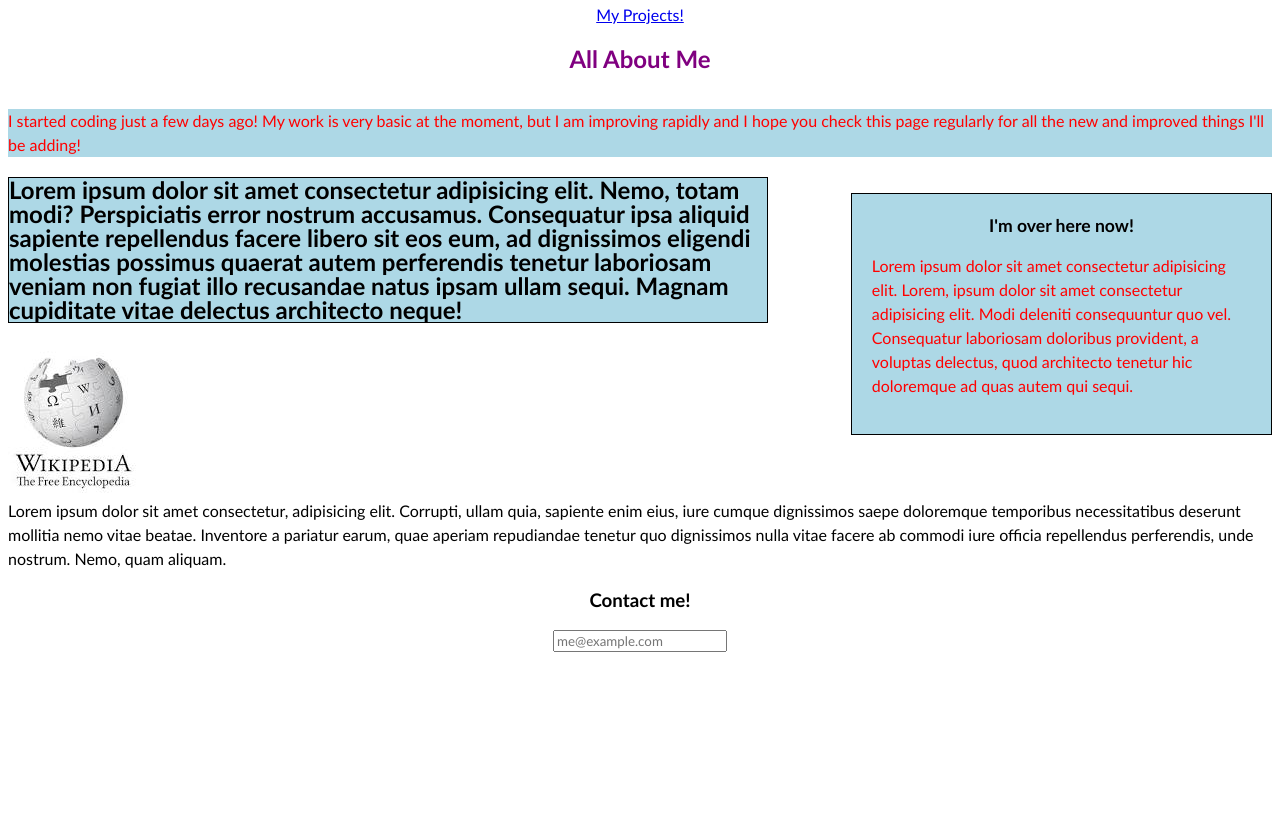
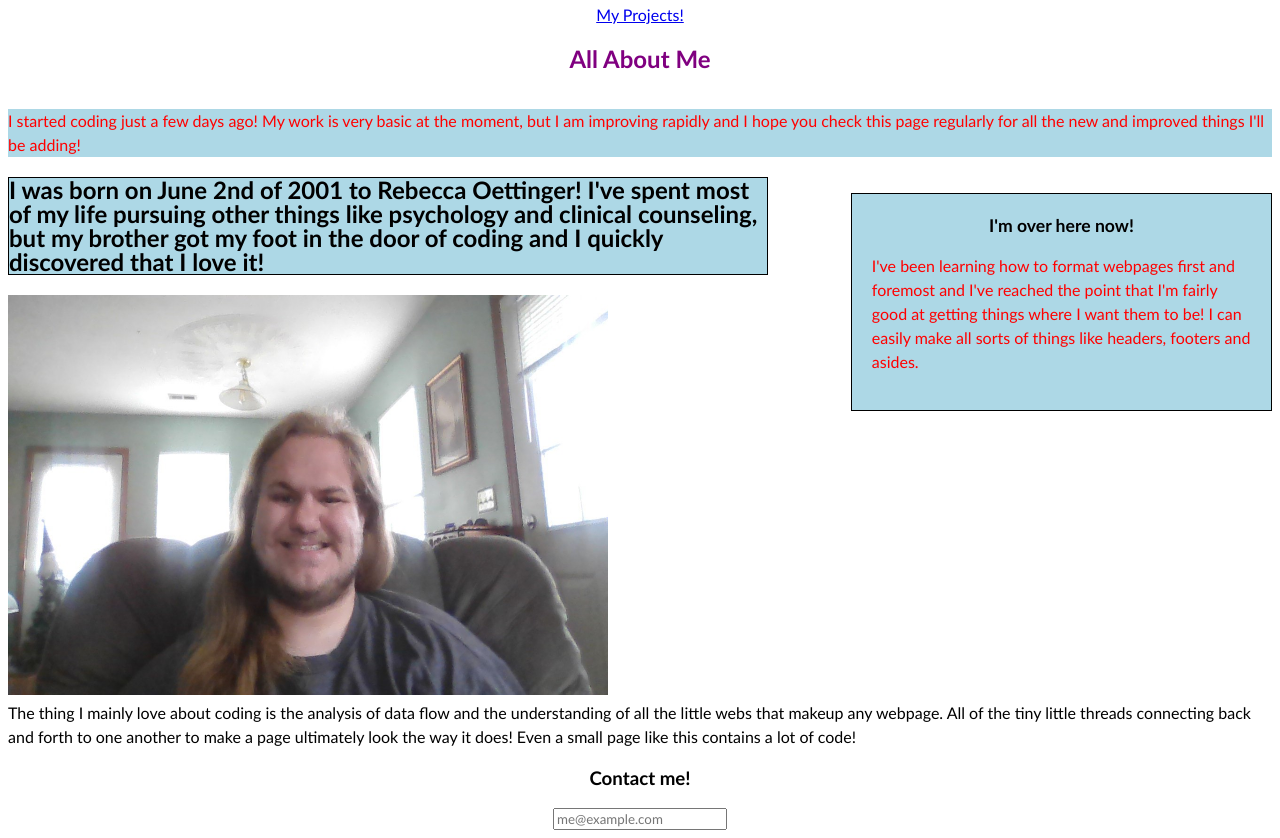
Before and after one commit to Galdronis/First-portfolio, a plain HTML site: page index.html in a window 1280 px wide. Shown: the part 95-933 px from the top of the page. Before the commit the page ends 800 px from the top, so only its background shows below. Drawn offline with Linux system fonts and the light colour scheme.

Commit message:
tweaked the code and replaced placeholder text. Next commit will likely be last

```diff
--- a/CSS.css
+++ b/CSS.css
@@ -9,6 +9,11 @@ p {
 
 main {
     line-height: 150%;
+}
+
+.me {
+    width: 600px;
+    height: 400px;
 }
 
 .coding {
@@ -62,6 +67,8 @@ main {
     flex-direction: column;
 }
 
+#projects
+
 #contact-me {
     color: red;
 }
--- a/index.html
+++ b/index.html
@@ -28,17 +28,17 @@
 
     <aside class="side">
         <header class="head">I'm over here now!</header>
-        <p>Lorem ipsum dolor sit amet consectetur adipisicing elit. Lorem, ipsum dolor sit amet consectetur adipisicing elit. Modi deleniti consequuntur quo vel. Consequatur laboriosam doloribus provident, a voluptas delectus, quod architecto tenetur hic doloremque ad quas autem qui sequi.</p>
+        <p>I've been learning how to format webpages first and foremost and I've reached the point that I'm fairly good at getting things where I want them to be! I can easily make all sorts of things like headers, footers and asides.</p>
     </aside>
 
     <section>
-        <h2 class="bio">Lorem ipsum dolor sit amet consectetur adipisicing elit. Nemo, totam modi? Perspiciatis error nostrum accusamus. Consequatur ipsa aliquid sapiente repellendus facere libero sit eos eum, ad dignissimos eligendi molestias possimus quaerat autem perferendis tenetur laboriosam veniam non fugiat illo recusandae natus ipsam ullam sequi. Magnam cupiditate vitae delectus architecto neque!</h2>
+        <h2 class="bio">I was born on June 2nd of 2001 to Rebecca Oettinger! I've spent most of my life pursuing other things like psychology and clinical counseling, but my brother got my foot in the door of coding and I quickly discovered that I love it!</h2>
     </section>
 
-    <img src="./Assets/download.jpg" class="me" alt="A photo of the developer, Nicholas Oettinger!">
+    <img src="./Assets/WIN_20220801_09_15_15_Pro.jpg" class="me" alt="A photo of the developer, Nicholas Oettinger">
 
-    <section>
-        Lorem ipsum dolor sit amet consectetur, adipisicing elit. Corrupti, ullam quia, sapiente enim eius, iure cumque dignissimos saepe doloremque temporibus necessitatibus deserunt mollitia nemo vitae beatae. Inventore a pariatur earum, quae aperiam repudiandae tenetur quo dignissimos nulla vitae facere ab commodi iure officia repellendus perferendis, unde nostrum. Nemo, quam aliquam.
+    <section class="subphoto">
+        The thing I mainly love about coding is the analysis of data flow and the understanding of all the little webs that makeup any webpage. All of the tiny little threads connecting back and forth to one another to make a page ultimately look the way it does! Even a small page like this contains a lot of code!
     </section>
 
     </main>
```
Also changed, not shown: Assets/WIN_20220801_09_15_15_Pro.jpg (added), Assets/download.jpg (deleted).
